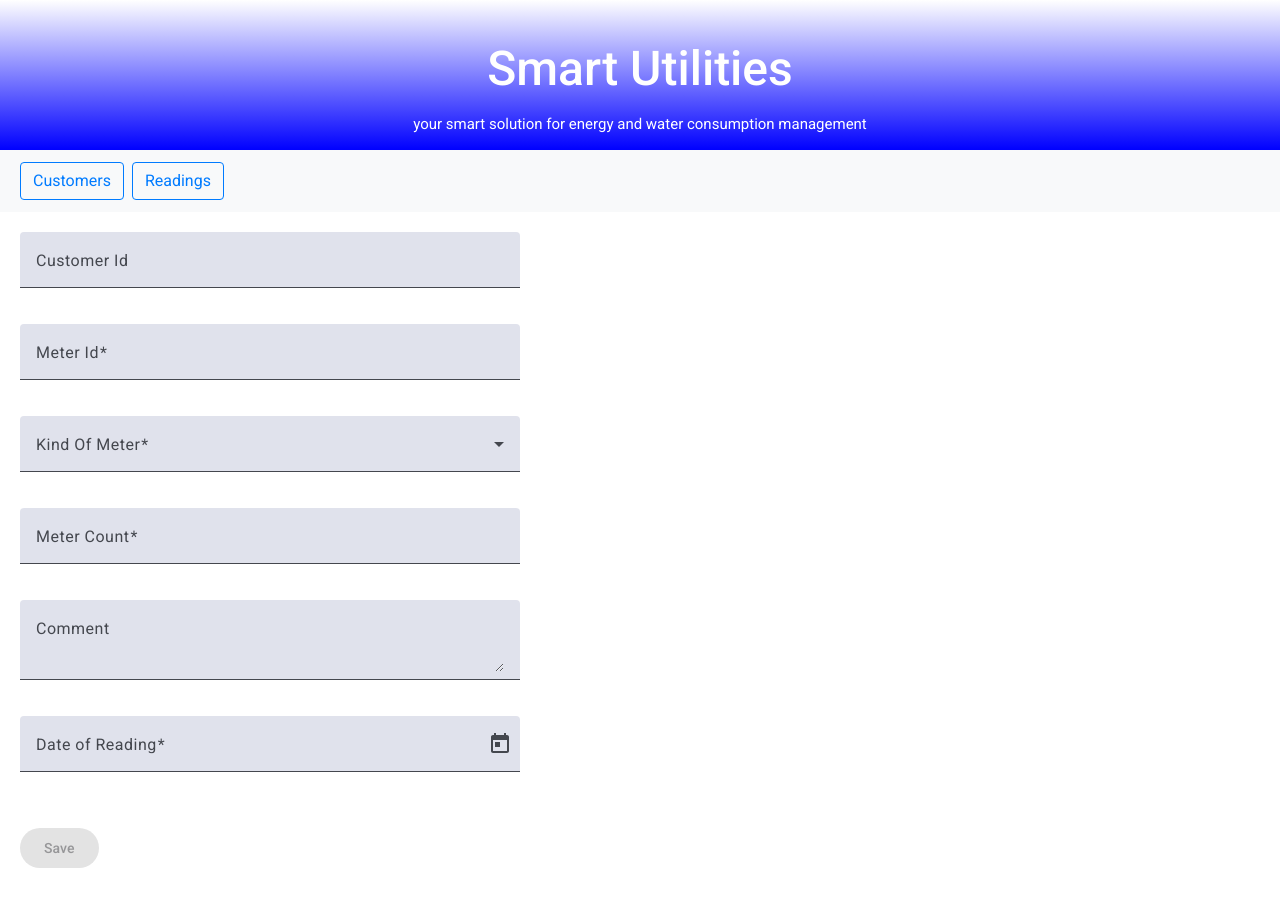
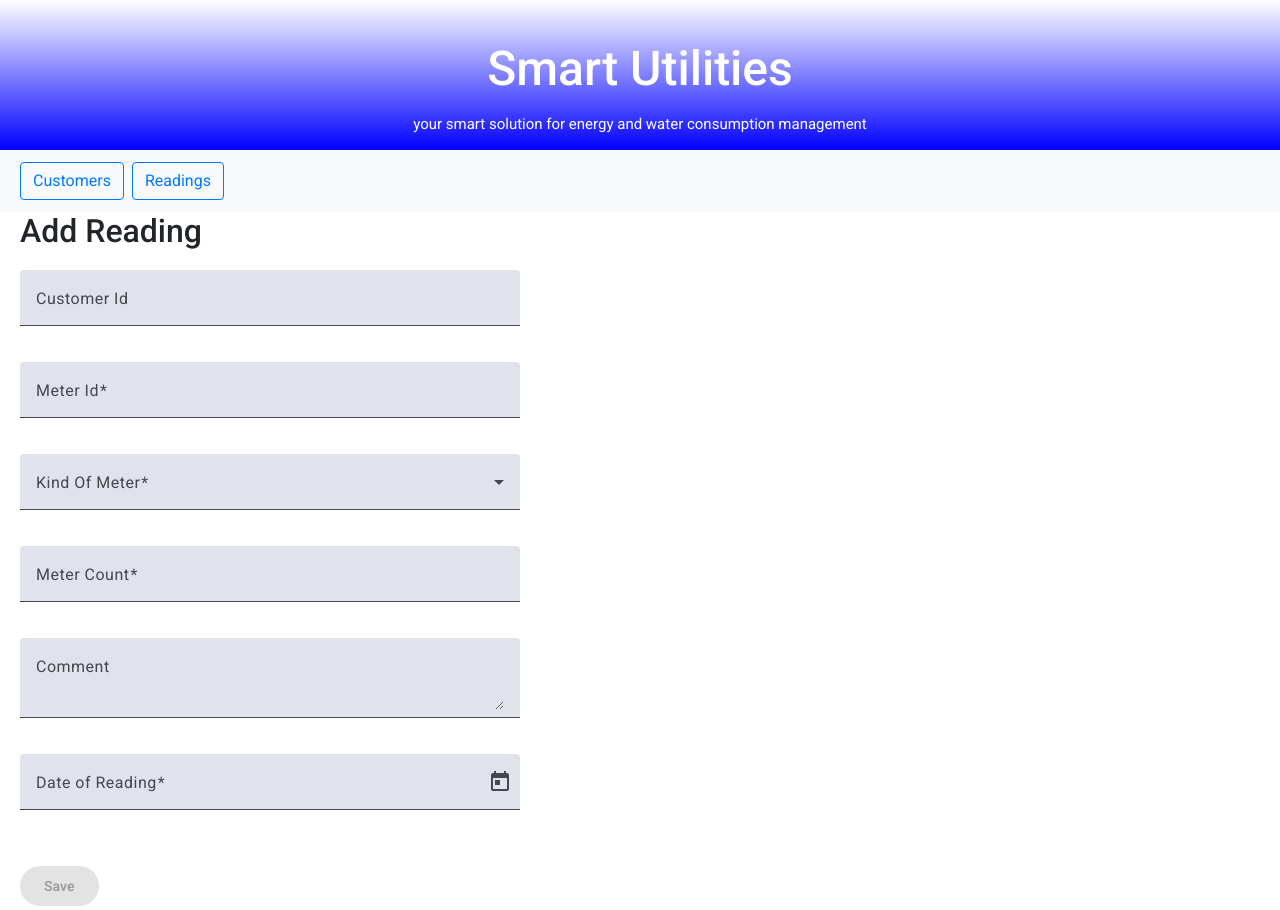
Before and after one commit to FrotaLucas/smart-utilities-management-system, an Angular app: page /reading/add in a window 1280 px wide. Before the commit the page ends 872 px from the top, so only its background shows below. Built offline with nearby package versions, Linux system fonts and the light colour scheme.

Commit message:
add element  h2

```diff
--- a/src/app/components/reading/add-reading/add-reading.component.html
+++ b/src/app/components/reading/add-reading/add-reading.component.html
@@ -1,3 +1,5 @@
+<h2>Add Reading</h2>
+
 <form [formGroup]="form" (ngSubmit)="onSubmit()" class="reading-form">
 
   <mat-form-field>
```
